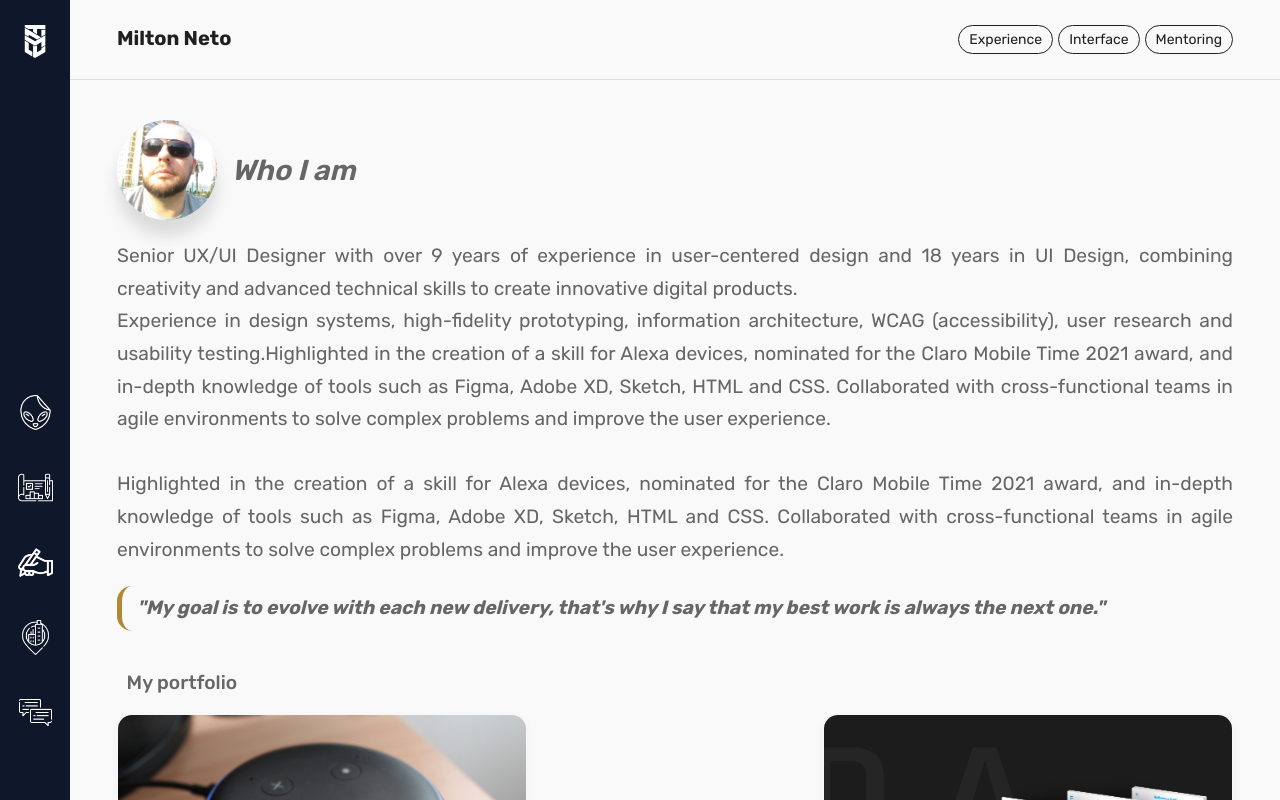
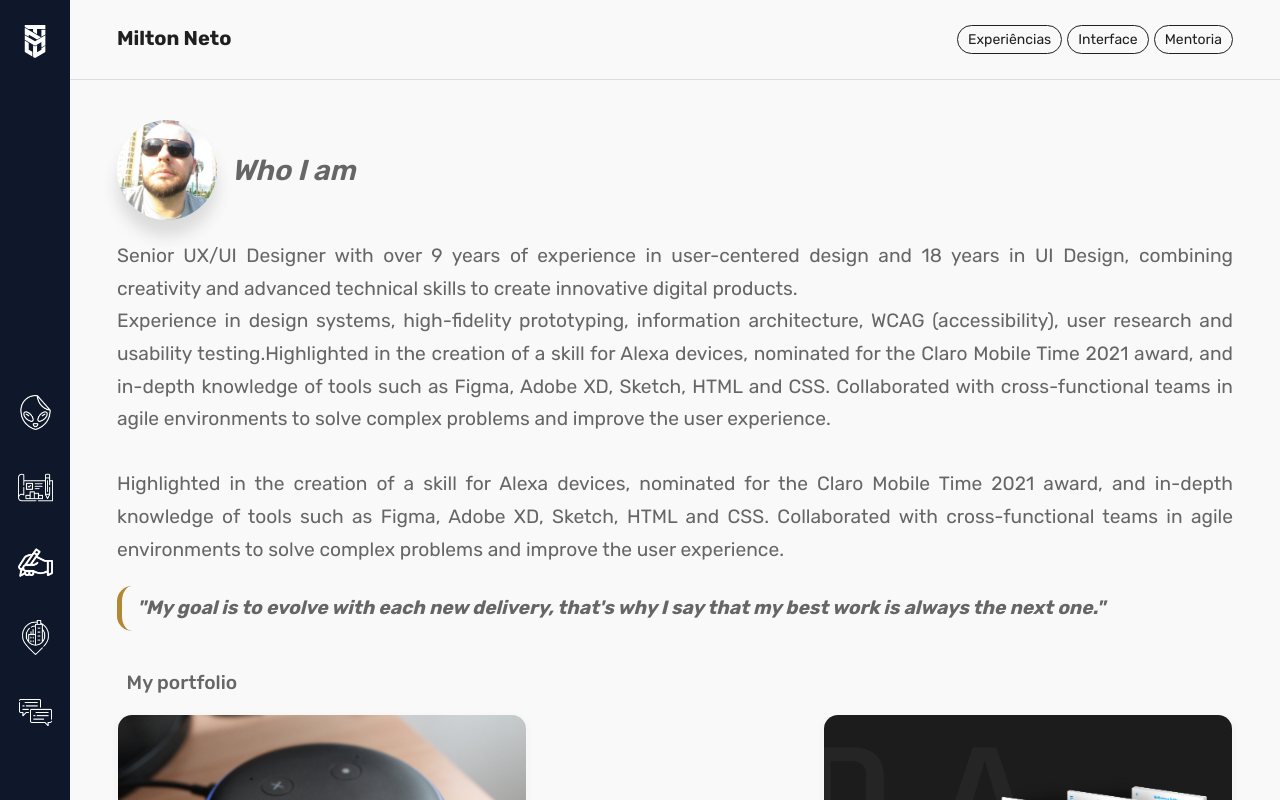
Before and after one commit to MiltonNeto/miltonneto.com.br, a Next.js app: page / in a window 1280 px wide. Shown: the top 800 px of the page. Built offline with nearby package versions, Linux system fonts and the light colour scheme.

Commit message:
Header e menu

```diff
--- a/components/layouts/Header.tsx
+++ b/components/layouts/Header.tsx
@@ -13,9 +13,9 @@ export default function Header(){
                     </div>
 
                     <ul className={styles.SubjectHeader}>
-                        <li>Experience</li>
+                        <li>Experiências</li>
                         <li>Interface</li>
-                        <li>Mentoring</li>
+                        <li>Mentoria</li>
                     </ul>
             </Container>
         </header>
@@ -23,8 +23,8 @@ export default function Header(){
         <div className={styles.greetings}>
             <div className={styles.greetingsOverlay}>
             <Container>
-                <h1 className={styles.mainLine}>Hi there, nice to meet you. I'm Milton Neto!</h1>
-                <h2 className={styles.subline}>I'm a designer and mentor of digital experiences and interfaces, or if you prefer, UX and UI designer, now please, feel free and enjoy our chat.
+                <h1 className={styles.mainLine}>Olá, prazer em conhecê-lo(a). Meu nome é Milton Neto!</h1>
+                <h2 className={styles.subline}>Sou designer e mentor de experiências e interfaces digitais, ou, se preferir, designer de UX e UI. Agora, fique à vontade e aproveite nosso bate-papo.
                 </h2>
             </Container>
             </div>
--- a/components/layouts/StickyMenu.tsx
+++ b/components/layouts/StickyMenu.tsx
@@ -54,7 +54,7 @@ export default function StickyMenu(){
         </div>
         <a href='/downloads/MiltonNeto.pdf' target='_blank' className='MobileDownload'>CV Download</a>
         <div className='MobileMenuSeparator'></div>
-        <div className='MobileSignature'>Milton Neto | UX UI Designer - 2023 All Rights Reserved</div>
+        <div className='MobileSignature'>Milton Neto | UX UI Designer - 2026 All Rights Reserved</div>
 
 
         </Offcanvas.Body>
```
